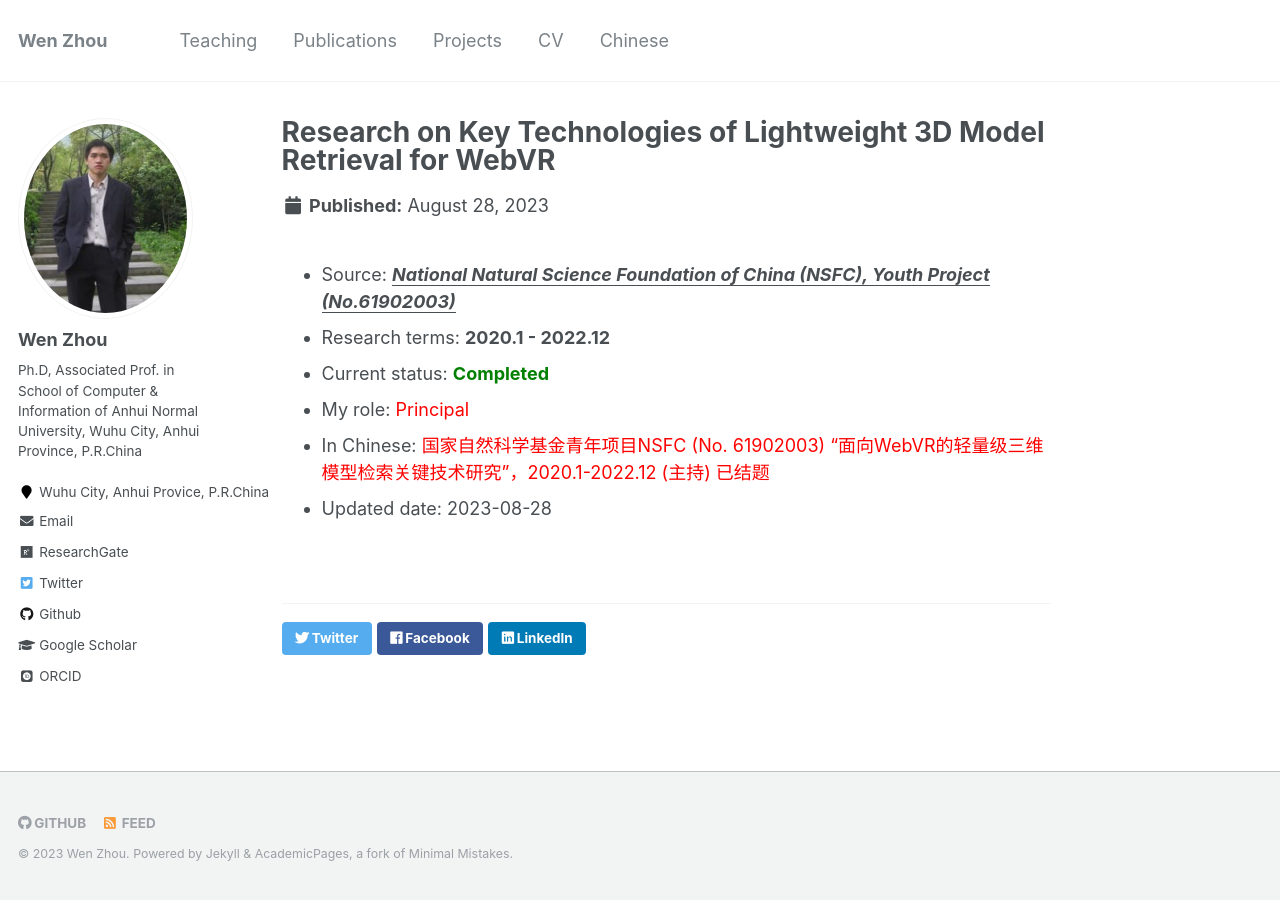
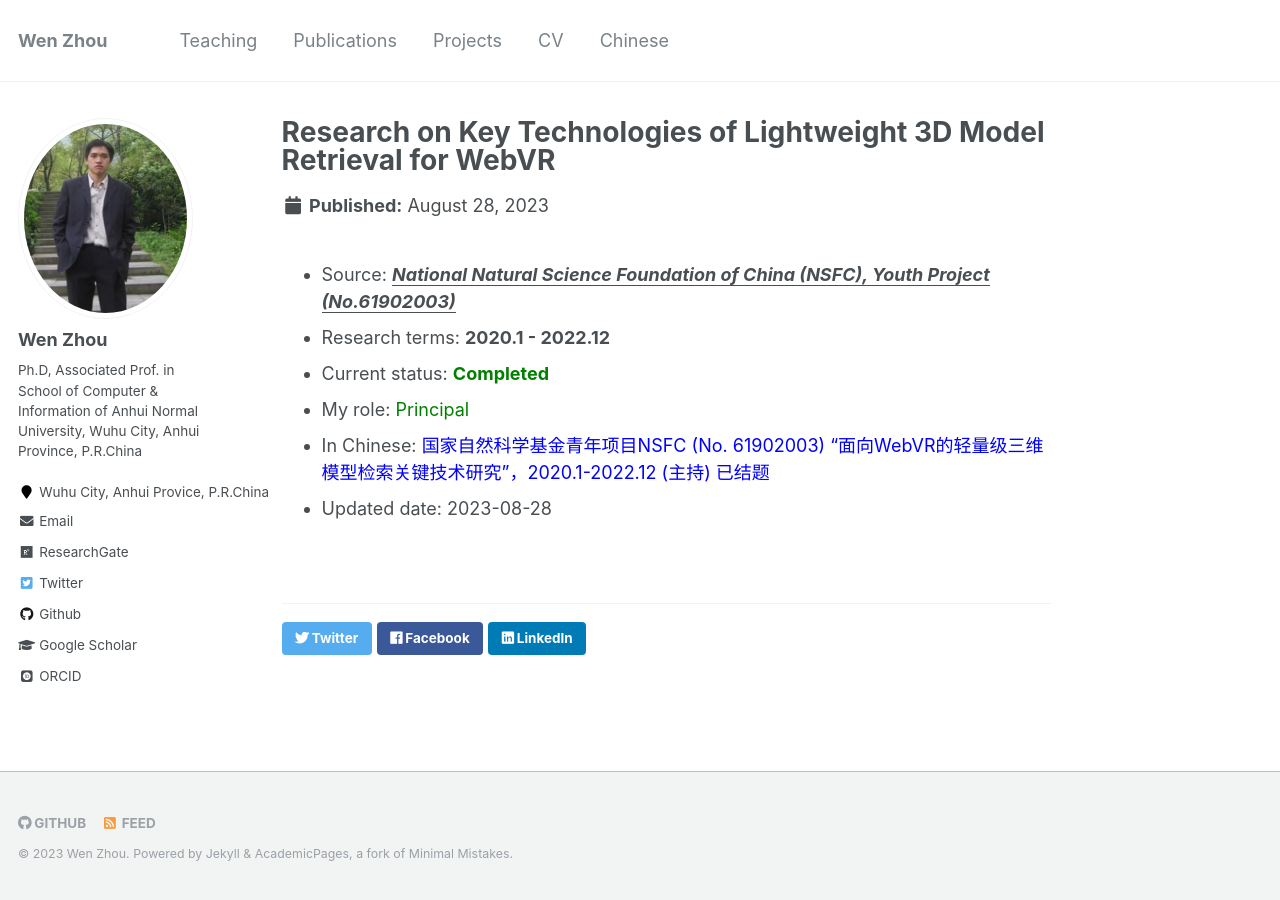
Before and after one commit to zhouwen327/zhouwen327.github.io, a Jekyll site: the page built from _projects/project01.md, in a window 1280 px wide. Built offline with Jekyll 4.4.1, drawn with Linux system fonts in a browser that asks for light colours; some web fonts are replaced.

Commit message:
Update project01.md

```diff
--- a/_projects/project01.md
+++ b/_projects/project01.md
@@ -7,6 +7,6 @@ permalink: /projects/projects/
 - Source: <i><b><u>National Natural Science Foundation of China (NSFC), Youth Project (No.61902003)</u></b></i>
 - Research terms: <b>2020.1 - 2022.12</b>
 - Current status: <b><font color='green'>Completed</font></b>
-- My role:  <font color='red'>Principal</font>
-- In Chinese: <font style='color:red;'>国家自然科学基金青年项目NSFC (No. 61902003) “面向WebVR的轻量级三维模型检索关键技术研究”，2020.1-2022.12 (主持) 已结题</font>
+- My role:  <font color='green'>Principal</font>
+- In Chinese: <font style='color: blue;'>国家自然科学基金青年项目NSFC (No. 61902003) “面向WebVR的轻量级三维模型检索关键技术研究”，2020.1-2022.12 (主持) 已结题</font>
 - Updated date: 2023-08-28
```
